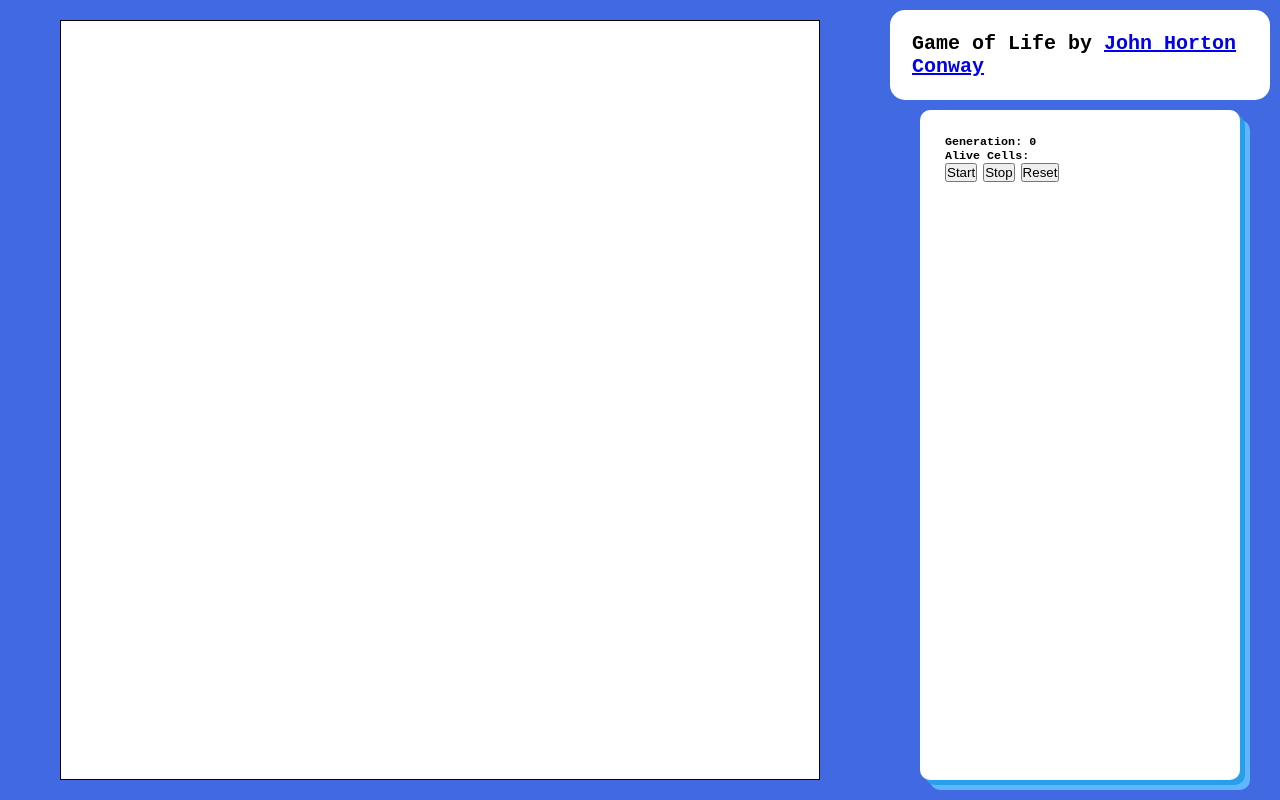
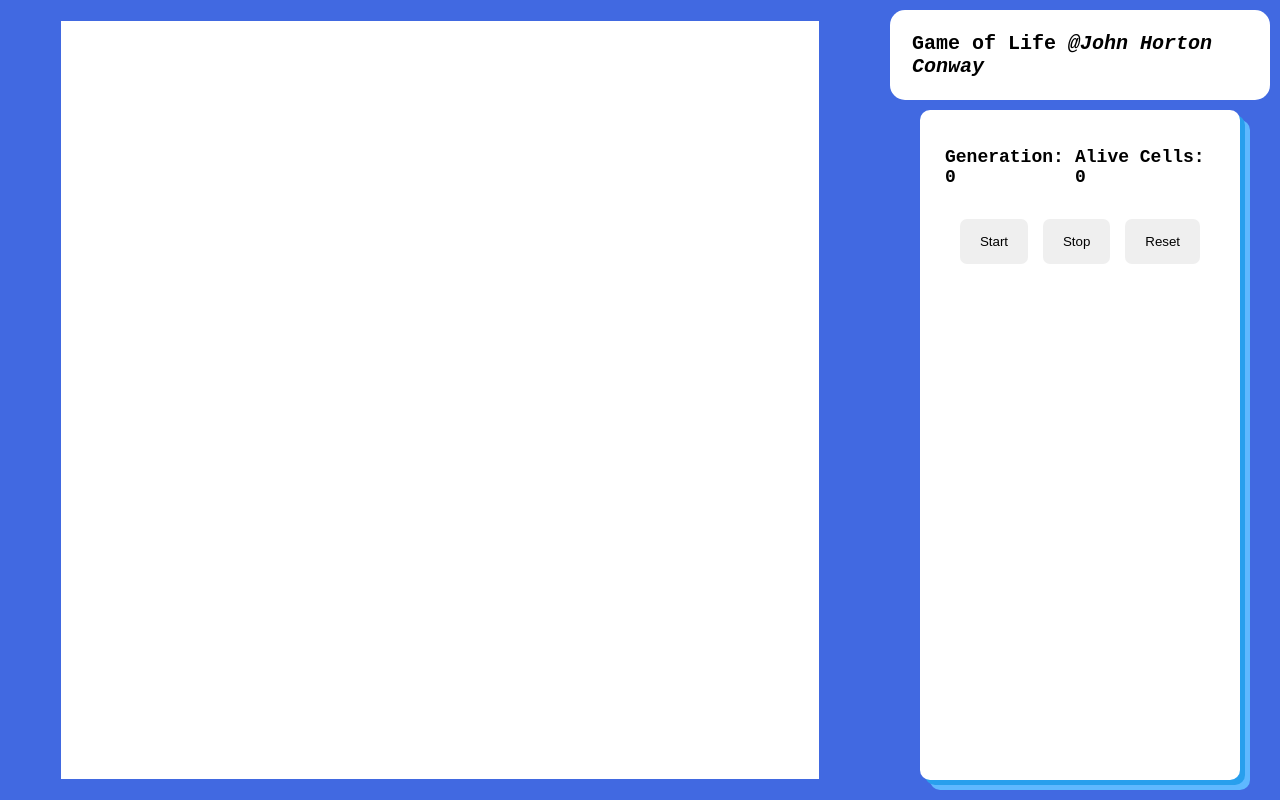
Before and after one commit to edXmO/game-of-life, a website: page public/index.html in a window 1280 px wide. Drawn offline with Linux system fonts and the light colour scheme.

Commit message:
ui adjustments

```diff
--- a/index.js
+++ b/index.js
@@ -4,6 +4,7 @@ const startBtn = document.querySelector('.controls__btn--start');
 const resetBtn = document.querySelector('.controls__btn--reset');
 const stopBtn = document.querySelector('.controls__btn--stop');
 const generationNumber = document.querySelector('.controls__gridInfo--generation');
+const aliveCellsAmount = document.querySelector('.controls__gridInfo--alive');
 
 // Constants
 const WIDTH = 600;
@@ -31,7 +32,11 @@ const changeCellStatus = (e) => {
     ctx.moveTo(coordX * COLS, coordY * ROWS);
     ctx.fillStyle = "black"
     ctx.fillRect(coordX * COLS, coordY * COLS, 10, 10);
-    grid[coordX][coordY] = 1;
+    if(!grid[coordX][coordY]){
+        grid[coordX][coordY] = 1;
+        aliveCells++;
+        aliveCellsAmount.innerHTML = `Alive cells: ${aliveCells}`;
+    }
 }
 
 
@@ -42,6 +47,7 @@ const create2DGrid = () => {
     }
     return newGrid;
 }
+
 
 const draw2DGrid = () => {
     for(let i = 0; i < RES_RATIO; i++){
@@ -71,7 +77,7 @@ const checkNeighbors = (row, col) => {
 
 const shouldCellLive = (row, col) => {
     if(row == 0 || row == RES_RATIO - 1 || col == 0 || col == RES_RATIO - 1){
-        return grid[row][col];
+        return 0;
     }
     if(grid[row][col] == 0  && checkNeighbors(row, col) == 3) return 1;
     if(grid[row][col] == 1  && (checkNeighbors(row, col) == 2 || checkNeighbors(row, col) == 3)) return 1;
@@ -94,8 +100,7 @@ const init = () => {
     draw2DGrid();
 }
 
-// Init
-
+// Game Init
 init();
 
 
@@ -106,14 +111,15 @@ const tick = (timestamp) => {
     }
     frameTime = timestamp;
 
-    grid = newGen();
+    newGen();
     generationNumber.innerHTML = `Generation: ${generation}`;
     generation++;
 
     draw2DGrid();
+    // aliveCellsAmount.innerHTML = `Alive cells: ${cells}`;
 
     animationFrameID = requestAnimationFrame(tick);
-    console.log(`Generations: ${generation}, Alive Cells: ${aliveCells}`)
+    // console.log(`Generations: ${generation}, Alive Cells: ${aliveCells}`)
 };
 
 // Evt Listeners
@@ -133,4 +139,8 @@ stopBtn.addEventListener('click', () => {
 resetBtn.addEventListener('click', () => {
     window.cancelAnimationFrame(animationFrameID);
     init();
-})
+    generation = 0;
+    aliveCells = 0;
+    generationNumber.innerHTML = `Generation: ${generation}`;
+    // aliveCellsAmount.innerHTML = `Alive cells: ${aliveCells}`;
+});
--- a/public/index.html
+++ b/public/index.html
@@ -12,18 +12,18 @@
 <body>
     <canvas id="canvas" height="600" width="600"></canvas>
     <div class="controls-container">
-        <div class="heading">
-            <h1 class="heading__title">
-                Game of Life by
-                <a href="https://en.wikipedia.org/wiki/Conway%27s_Game_of_Life" class="heading__link">
-                    John Horton Conway
+        <div class="controls-container__heading">
+            <h1 class="controls-container__heading--title">
+                Game of Life
+                <a href="https://en.wikipedia.org/wiki/Conway%27s_Game_of_Life" class="heading__link" target="_blank">
+                    @John Horton Conway
                 </a>
             </h1>
         </div>
         <div class="controls">
             <div class="controls__gridInfo">
                 <h3 class="controls__gridInfo--generation">Generation: 0</h3>
-                <h3 class="controls__gridInfo--alive">Alive Cells: </h3>
+                <h3 class="controls__gridInfo--alive">Alive Cells: 0</h3>
             </div>
             <div class="controls__buttons">
                 <button class="controls__btn--start">Start</button>
--- a/public/style.css
+++ b/public/style.css
@@ -1,3 +1,5 @@
+/*  GENERAL RESETS  */
+
 *,
 *::before,
 *::after {
@@ -18,11 +20,15 @@ body {
     background-color: royalblue;
 }
 
+/*  CANVAS  */
+
 #canvas {
     margin: 2rem 6rem 2rem 6rem;
-    border:  0.1rem solid black;
+    border:  0.1rem solid royalblue;
     background-color: white;
 }
+
+/*  CONTAINERS  */
 
 .controls-container {
     display: flex;
@@ -32,13 +38,24 @@ body {
     align-items: center;
 }
 
-.heading {
+/*  HEADINGS  */
+
+.controls-container__heading {
     margin: 1rem;
     padding: 2.2rem;
     border-radius: 1.5rem;
     background-color: white;
     align-items: center;
 }
+
+.heading__link, .heading__link:active, .heading__link:focus {
+    font-weight: bold;
+    font-style: italic;
+    text-decoration: none;
+    color: black;
+}
+
+/*  CONTROLS  */
 
 .controls {
     flex: 1;
@@ -55,3 +72,28 @@ body {
     10px 10px 0px 0px #5FB8FF,
     5px 5px 15px 5px rgba(0,0,0,0);
 }
+
+.controls__buttons {
+    display: flex;
+    justify-content: space-evenly;
+    padding: 1.2rem 0 1.2rem 0;
+}
+
+.controls__buttons > button, .controls__buttons > button:focus {
+    cursor: pointer;
+    padding: 1.5rem 2rem 1.5rem 2rem;
+    border: none;
+    border-radius: 0.7rem;
+}
+
+/* GRID INFO */
+
+.controls__gridInfo {
+    display: flex;
+    justify-content: space-evenly;
+    padding: 1.2rem 0 2rem 0;
+}
+
+.controls__gridInfo > h3 {
+    font-size: 1.8rem;
+}
```
